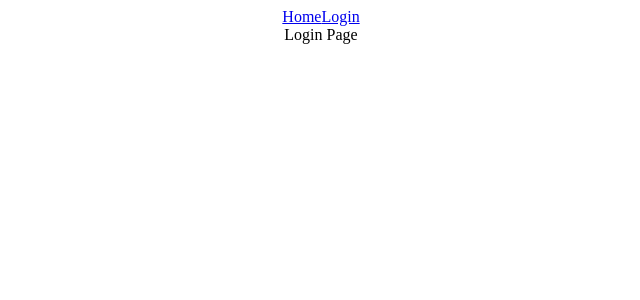
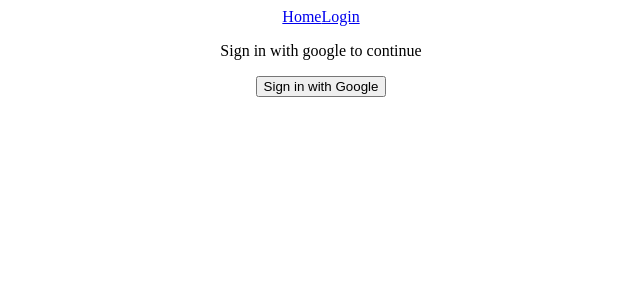
Before and after one commit to yashdev9274/social-media-website, a React (Create React App) app: page /login in a window 1280 px wide. Shown: the top 300 px of the page, without its empty margins (319-959 px from the left). Built offline with nearby package versions, Linux system fonts and the light colour scheme.

Commit message:
firebase install

```diff
--- a/package.json
+++ b/package.json
@@ -10,6 +10,7 @@
     "@types/node": "^16.18.57",
     "@types/react": "^18.2.25",
     "@types/react-dom": "^18.2.10",
+    "firebase": "^10.4.0",
     "react": "^18.2.0",
     "react-dom": "^18.2.0",
     "react-router-dom": "^6.16.0",
--- /dev/null
+++ b/src/config/firebase.ts
@@ -0,0 +1,21 @@
+// Import the functions you need from the SDKs you need
+import { initializeApp } from "firebase/app";
+import {getAuth, GoogleAuthProvider } from "firebase/auth";
+// TODO: Add SDKs for Firebase products that you want to use
+// https://firebase.google.com/docs/web/setup#available-libraries
+
+// Your web app's Firebase configuration
+const firebaseConfig = {
+  apiKey: "AIzaSyCzr1Hlj_pFgzmjbzbZc2DWyEbsxktFDLk",
+  authDomain: "social-media-website-8bba1.firebaseapp.com",
+  projectId: "social-media-website-8bba1",
+  storageBucket: "social-media-website-8bba1.appspot.com",
+  messagingSenderId: "954221737189",
+  appId: "1:954221737189:web:7dae047bd6ae17a7ba500c"
+};
+
+// Initialize Firebase
+const app = initializeApp(firebaseConfig);
+
+export const auth = getAuth(app);
+export const provider = new GoogleAuthProvider();
--- a/src/pages/login.tsx
+++ b/src/pages/login.tsx
@@ -1,3 +1,17 @@
+import {auth, provider} from "../config/firebase";
+import {signInWithPopup} from 'firebase/auth';
+
 export const Login = () => {
-    return <div>Login Page</div>;
+
+    const signInWithGoogle = async () => {
+
+        const result = await signInWithPopup(auth, provider);
+
+    }
+    return (
+        <div>
+            <p>Sign in with google to continue</p>
+            <button onClick = {signInWithGoogle}>Sign in with Google</button>
+        </div>
+    );
 };
```
Also changed, not shown: 1 other file (tests, documents, lock files or other folders).
